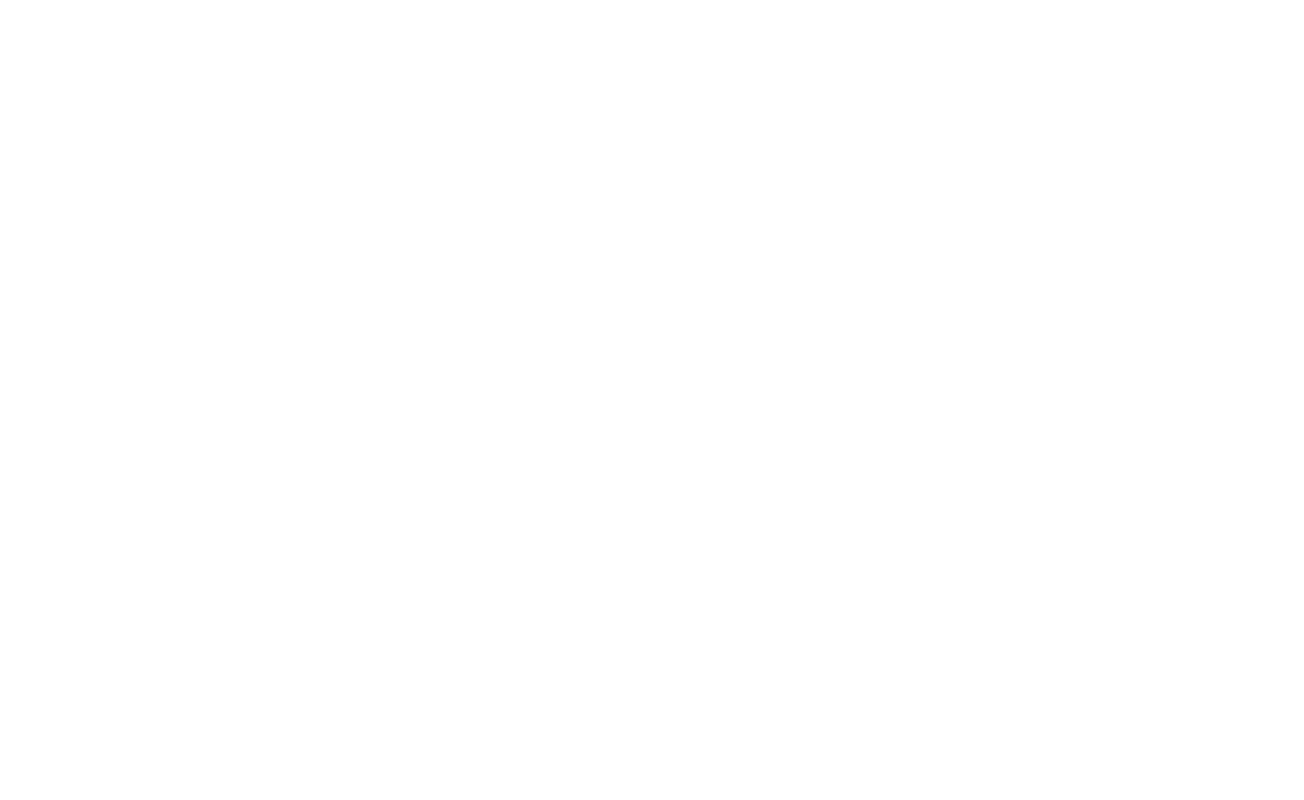
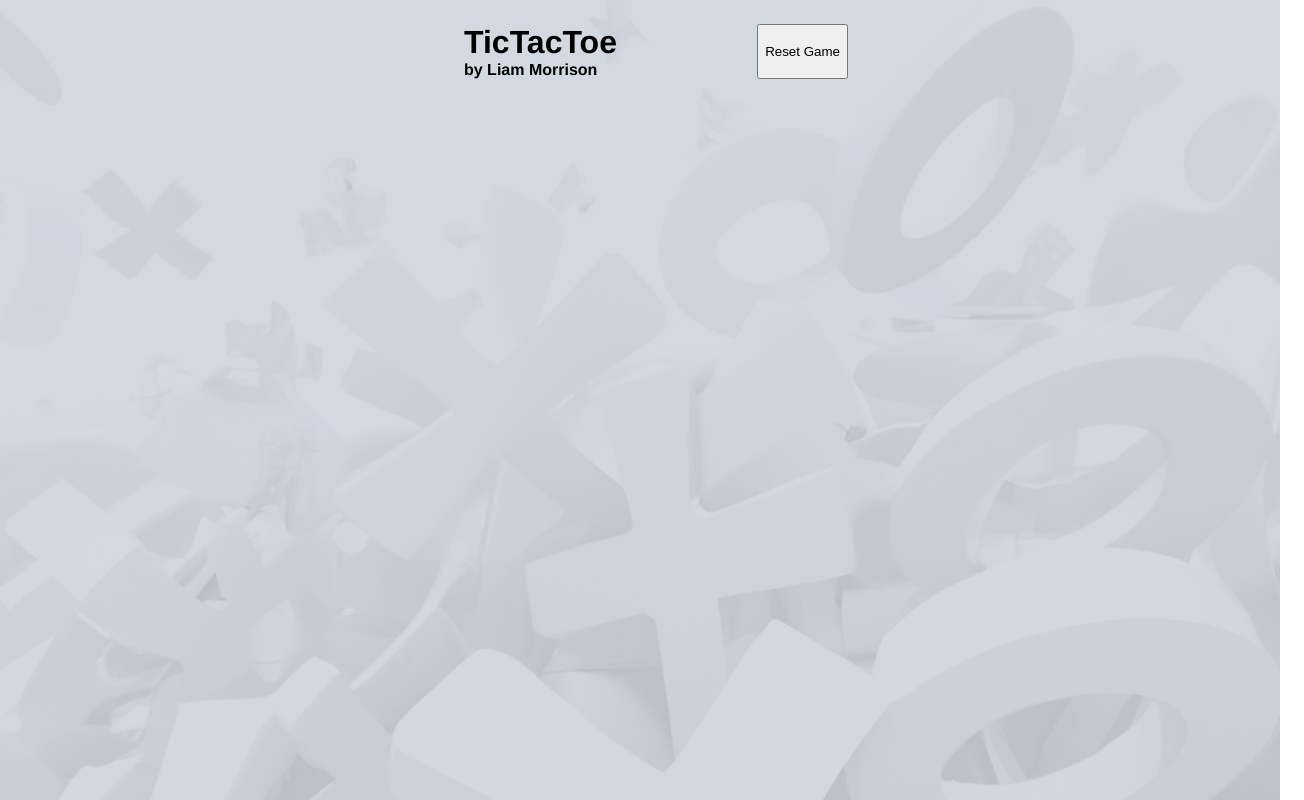
Before and after one commit to liammtech/tic-tac-toe, a plain HTML site: page index.html in a window 1280 px wide. Shown: the whole page, 1304 px wide, since content can reach past the window. Drawn offline with Linux system fonts and the light colour scheme.

Commit message:
Add header, background image, and initital styling

```diff
--- a/index.html
+++ b/index.html
@@ -8,6 +8,14 @@
     <title>Tik Tak Toe</title>
 </head>
 <body>
-
+    <header>
+        <div class="inner-header">
+            <div class="title-container">
+                <h1 id="page-title">TicTacToe</h1>
+                <h4 id="page-subtitle">by Liam Morrison</h4>
+            </div>
+            <button id="reset-button">Reset Game</button>
+        </div>
+    </header>
 </body>
 </html>
--- a/main.css
+++ b/main.css
@@ -0,0 +1,35 @@
+:root {
+    --main-bg-color: rgb(244, 255, 255);
+    --main-bg-image: url(./images/noughtsandcrosses.png);
+    --main-font-family: "Helvetica";
+    --main-section-width: 30vw;
+}
+
+body {
+    background-image: var(--main-bg-image);
+    background-repeat: no-repeat;
+    background-size: cover;
+    font-family: var(--main-font-family);
+}
+
+header {
+    display: flex;
+    justify-content: center;
+    width: 100%;
+    padding: 1em;
+    > * {
+        margin: 0;
+    }
+}
+
+.inner-header {
+    display: flex;
+    justify-content: space-between;
+    width: var(--main-section-width);
+}
+
+.title-container {
+    > * {
+        margin: 0;
+    }
+}
```
Also changed, not shown: images/noughtsandcrosses.png (added).
